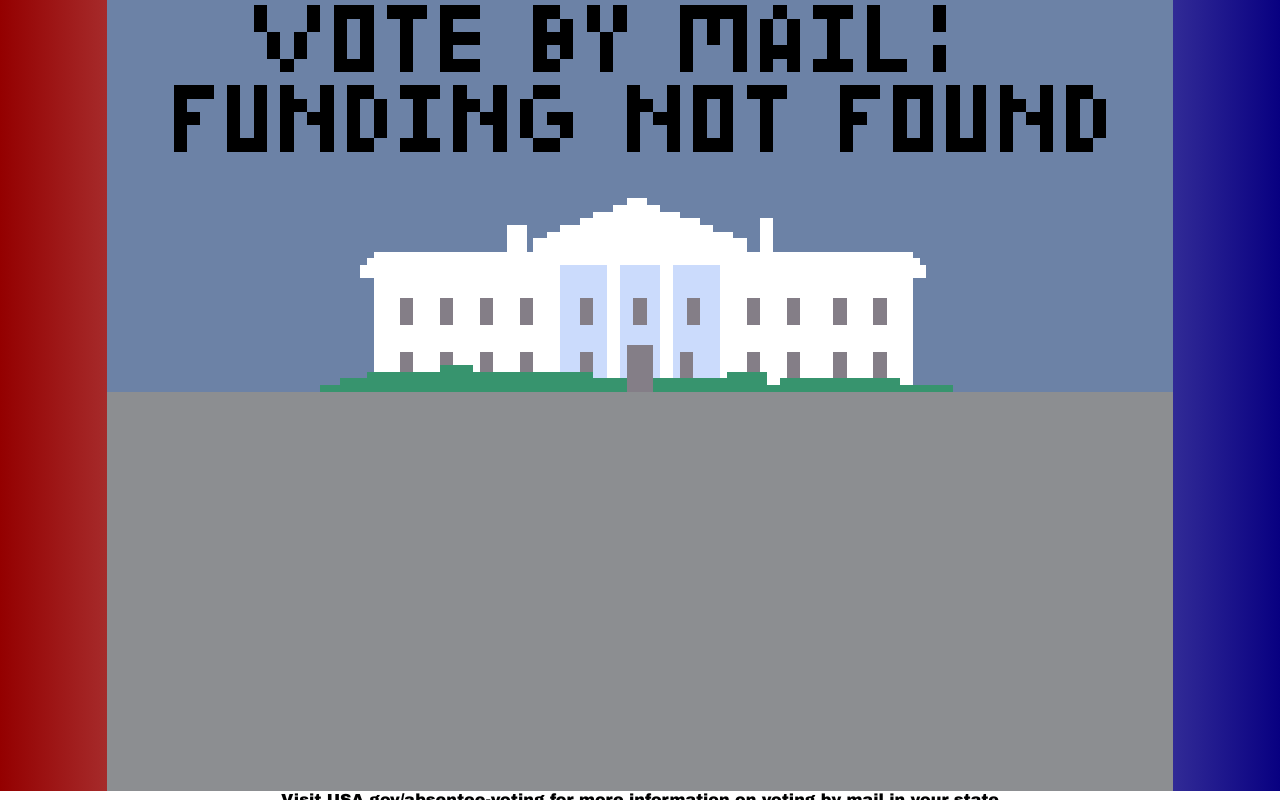
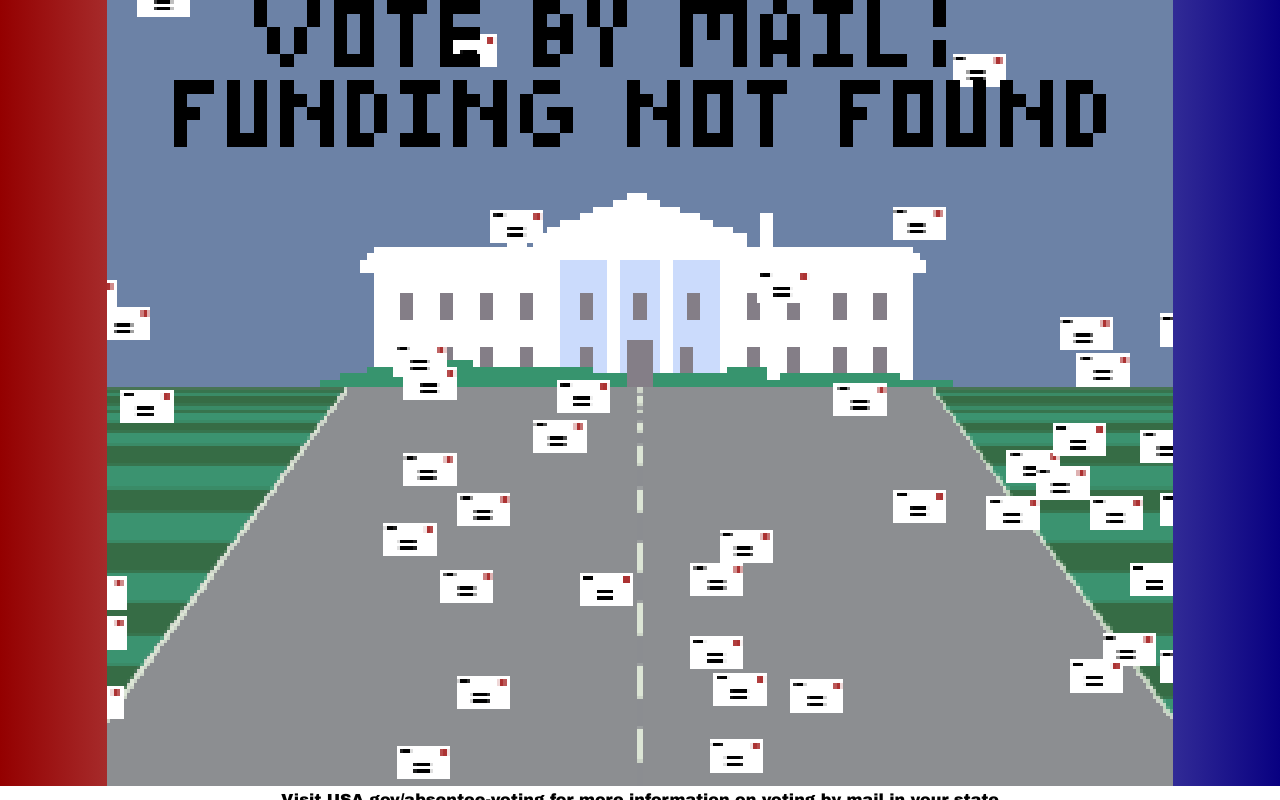
Before and after one commit to mtmckenna/js13k2020, a website built with webpack: page src/index.html in a window 1280 px wide. Built offline with nearby package versions, Linux system fonts and the light colour scheme.

Commit message:
more title screen stuff

```diff
--- a/src/index.html
+++ b/src/index.html
@@ -31,6 +31,7 @@
       }
 
       .vbm {
+        padding: 5px;
         text-align: center;
         background-color: white;
       }
--- a/src/index.ts
+++ b/src/index.ts
@@ -1,6 +1,5 @@
-
 //window.onerror = function(message, source, lineno, colno, error) {
-  //logBox.innerText += `${message}\n`;
+//logBox.innerText += `${message}\n`;
 //}
 
 import { drawText } from "./font";
@@ -10,7 +9,7 @@ import {
   stopGroundEngine,
   startAirEngine,
   stopAirEngine,
-  playTheThing,
+  playTheThing
 } from "./audio";
 
 import carImageData from "../assets/mailtruck-big.png";
@@ -175,11 +174,11 @@ const player: Sprite = {
   activatedAt: 1
 };
 
-const envelopes: Sprite[] = range(MAILBOX_HIT_AMOUNT * 5).map(_ => {
+const envelopes: Sprite[] = range(MAILBOX_HIT_AMOUNT * 20).map(_ => {
   return {
     image: envelopeImage,
-    pos: { x: 0, y: 0, z: 0 },
-    vel: { x: 1, y: 1, z: 0 },
+    pos: { x: randomIntBetween(0, width), y: randomIntBetween(-height, 0), z: 0 },
+    vel: { x: randomFloatBetween(-1, 1), y: 1, z: 0 },
     alpha: 1,
     active: false,
     activatedAt: 0
@@ -255,6 +254,7 @@ let turningSpeed = TURNING_SPEED;
 let xOffset = 0;
 
 function tick(t: number) {
+  ctx.globalAlpha = 1.0;
   requestAnimationFrame(tick);
 
   //const divisor = jumping ? jumpTime : normalTime;
@@ -278,15 +278,68 @@ function isButtonPressed() {
   return inputState.left || inputState.right || inputState.jump;
 }
 
-function runTitleScreen(t:number) {
+function runTitleScreen(t: number) {
   if (isButtonPressed()) gameVars.started = true;
   drawSky();
+
+  xOffset = xCenter;
+  let textureCoord = 0;
   drawGround(road1);
+  for (let i = zMap.length - 1; i > skyHeight; i--) {
+    textureCoord += MAX_TEX / TEX_DEN;
+    drawRoad(i, textureCoord);
+  }
+
+
+  //drawGround(road1);
   drawWhiteHouse();
-  drawText(canvas, "VOTE BY MAIL:", UI_PADDING + 10 * UI_PADDING, UI_PADDING, FONT_SIZE);
-  drawText(canvas, "FUNDING NOT FOUND", UI_PADDING + 4 * UI_PADDING, SECOND_ROW_Y, FONT_SIZE);
-  drawText(canvas, "TAP OR PRESS KEY", 8 * UI_PADDING, UI_PADDING * 40, FONT_SIZE, "#000", instructionsAlpha);
-  drawText(canvas, "TO PLAY", 24 * UI_PADDING, UI_PADDING * 40 + SECOND_ROW_Y, FONT_SIZE, "#000", instructionsAlpha);
+
+  envelopes.forEach(envelope => {
+    if (envelope.pos.y > height) {
+      envelope.pos.x = randomIntBetween(0, width);
+      envelope.pos.y = randomIntBetween(-height, 0);
+    }
+
+    envelope.pos.x += envelope.vel.x;
+    envelope.pos.y += envelope.vel.y;
+
+    const { x, y } = envelope.pos;
+    ctx.globalAlpha = 1.0;
+    ctx.drawImage(envelope.image, x, y, ENVELOPE_DIMENSION, ENVELOPE_DIMENSION);
+  });
+
+  drawText(
+    canvas,
+    "VOTE BY MAIL:",
+    UI_PADDING + 10 * UI_PADDING,
+    UI_PADDING,
+    FONT_SIZE
+  );
+  drawText(
+    canvas,
+    "FUNDING NOT FOUND",
+    UI_PADDING + 4 * UI_PADDING,
+    SECOND_ROW_Y,
+    FONT_SIZE
+  );
+  drawText(
+    canvas,
+    "TAP OR PRESS KEY",
+    8 * UI_PADDING,
+    UI_PADDING * 40,
+    FONT_SIZE,
+    "#000",
+    instructionsAlpha
+  );
+  drawText(
+    canvas,
+    "TO PLAY",
+    24 * UI_PADDING,
+    UI_PADDING * 40 + SECOND_ROW_Y,
+    FONT_SIZE,
+    "#000",
+    instructionsAlpha
+  );
 
   if (!instructionsFlashedRecently()) {
     gameVars.lastFlashedInstructionsAt = gameTime;
@@ -295,8 +348,6 @@ function runTitleScreen(t:number) {
 }
 
 function runGame(t: number) {
-  ctx.globalAlpha = 1.0;
-
   if (readyToDecrementTime()) updateTimeLeft();
 
   realTime = t;
@@ -370,7 +421,6 @@ function runGame(t: number) {
   drawUi();
   drawEnvelopes();
   drawTruck();
-
 }
 
 function drawRoadSprites() {
@@ -632,7 +682,6 @@ function drawGround(fillStyle: string) {
   ctx.fillStyle = fillStyle;
   ctx.fillRect(0, skyHeight, width, groundHeight);
 }
-
 
 function drawWhiteHouse() {
   drawImage(
@@ -1141,7 +1190,6 @@ function unsetShake() {
   canvas.classList.remove(SHAKE_CLASS_NAME);
 }
 
-
 // TODO:
 // do better with garbage collection
 // parrallax
```
